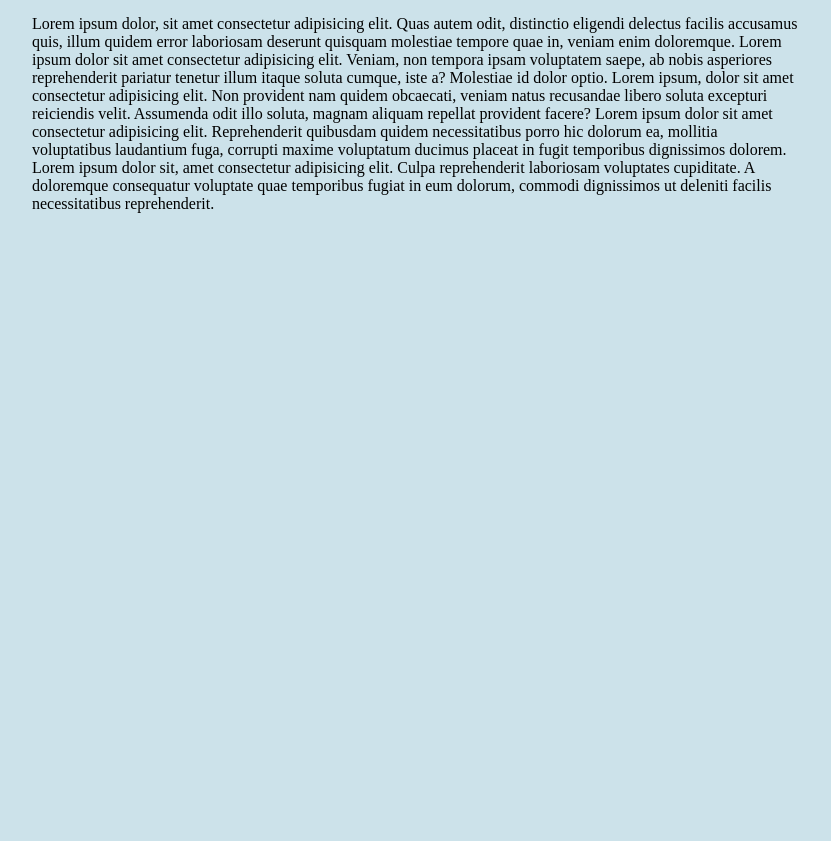
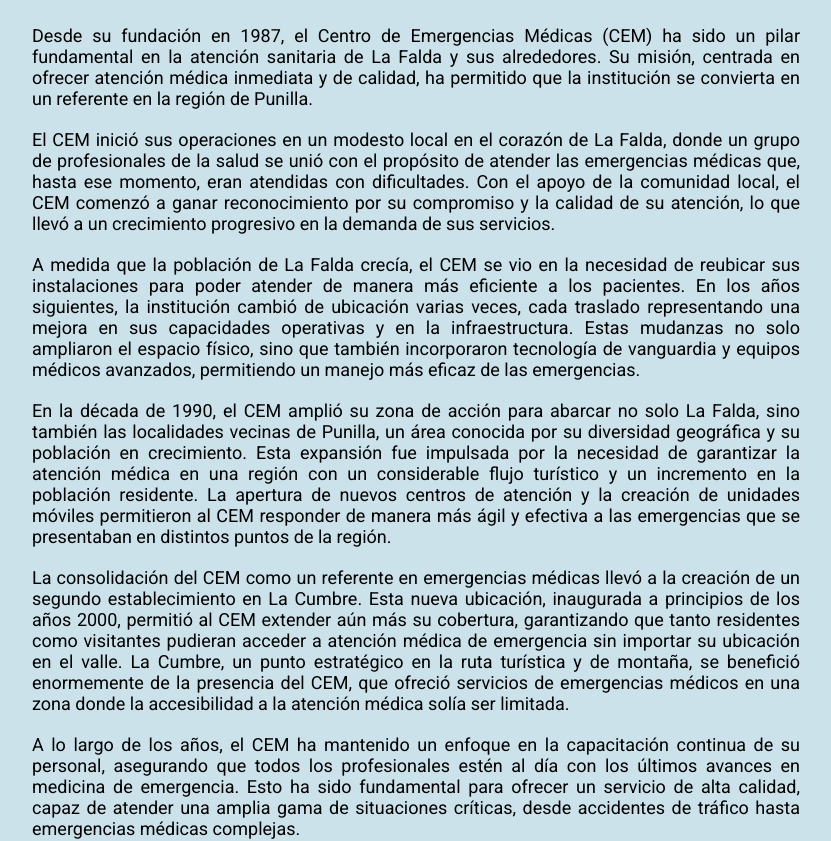
Before and after one commit to FranCasasH/cemweb, an Angular app: page /cem in a window 1280 px wide. Shown: the part 380-1221 px from the top of the page, without its empty margins (224-1055 px from the left). Before the commit the page ends 800 px from the top, so only its background shows below. Built offline with nearby package versions, Linux system fonts and the light colour scheme.

Commit message:
a some colors

```diff
--- a/src/app/pages/cem-info/cem-info.component.css
+++ b/src/app/pages/cem-info/cem-info.component.css
@@ -1,4 +1,6 @@
+@import url('https://fonts.googleapis.com/css2?family=Roboto:ital,wght@0,100;0,300;0,400;0,500;0,700;0,900;1,100;1,300;1,400;1,500;1,700;1,900&display=swap');
 div{
+    font-family: "Roboto", sans-serif;
     display: flex;
     justify-content: center;
     align-items: center;
@@ -9,5 +11,9 @@ img{
 }
 .text{
     width: 60%;
-
+    text-align: justify;
+    font-size: 18px;
 }
+.text p{
+    margin: 10px 0;
+}
--- a/src/app/pages/cem-info/cem-info.component.html
+++ b/src/app/pages/cem-info/cem-info.component.html
@@ -1,6 +1,12 @@
 <div>
     <img src="../../../assets/sheets/Logo cem.svg" alt="">
     <div class="text">
-        <p>Lorem ipsum dolor, sit amet consectetur adipisicing elit. Quas autem odit, distinctio eligendi delectus facilis accusamus quis, illum quidem error laboriosam deserunt quisquam molestiae tempore quae in, veniam enim doloremque. Lorem ipsum dolor sit amet consectetur adipisicing elit. Veniam, non tempora ipsam voluptatem saepe, ab nobis asperiores reprehenderit pariatur tenetur illum itaque soluta cumque, iste a? Molestiae id dolor optio. Lorem ipsum, dolor sit amet consectetur adipisicing elit. Non provident nam quidem obcaecati, veniam natus recusandae libero soluta excepturi reiciendis velit. Assumenda odit illo soluta, magnam aliquam repellat provident facere? Lorem ipsum dolor sit amet consectetur adipisicing elit. Reprehenderit quibusdam quidem necessitatibus porro hic dolorum ea, mollitia voluptatibus laudantium fuga, corrupti maxime voluptatum ducimus placeat in fugit temporibus dignissimos dolorem. Lorem ipsum dolor sit, amet consectetur adipisicing elit. Culpa reprehenderit laboriosam voluptates cupiditate. A doloremque consequatur voluptate quae temporibus fugiat in eum dolorum, commodi dignissimos ut deleniti facilis necessitatibus reprehenderit.</p>
+        <p>Desde su fundación en 1987, el Centro de Emergencias Médicas (CEM) ha sido un pilar fundamental en la atención sanitaria de La Falda y sus alrededores. Su misión, centrada en ofrecer atención médica inmediata y de calidad, ha permitido que la institución se convierta en un referente en la región de Punilla.</p>
+        <p>El CEM inició sus operaciones en un modesto local en el corazón de La Falda, donde un grupo de profesionales de la salud se unió con el propósito de atender las emergencias médicas que, hasta ese momento, eran atendidas con dificultades. Con el apoyo de la comunidad local, el CEM comenzó a ganar reconocimiento por su compromiso y la calidad de su atención, lo que llevó a un crecimiento progresivo en la demanda de sus servicios.</p>
+        <p>A medida que la población de La Falda crecía, el CEM se vio en la necesidad de reubicar sus instalaciones para poder atender de manera más eficiente a los pacientes. En los años siguientes, la institución cambió de ubicación varias veces, cada traslado representando una mejora en sus capacidades operativas y en la infraestructura. Estas mudanzas no solo ampliaron el espacio físico, sino que también incorporaron tecnología de vanguardia y equipos médicos avanzados, permitiendo un manejo más eficaz de las emergencias.</p>
+        <p>En la década de 1990, el CEM amplió su zona de acción para abarcar no solo La Falda, sino también las localidades vecinas de Punilla, un área conocida por su diversidad geográfica y su población en crecimiento. Esta expansión fue impulsada por la necesidad de garantizar la atención médica en una región con un considerable flujo turístico y un incremento en la población residente. La apertura de nuevos centros de atención y la creación de unidades móviles permitieron al CEM responder de manera más ágil y efectiva a las emergencias que se presentaban en distintos puntos de la región.</p>
+        <p>La consolidación del CEM como un referente en emergencias médicas llevó a la creación de un segundo establecimiento en La Cumbre. Esta nueva ubicación, inaugurada a principios de los años 2000, permitió al CEM extender aún más su cobertura, garantizando que tanto residentes como visitantes pudieran acceder a atención médica de emergencia sin importar su ubicación en el valle. La Cumbre, un punto estratégico en la ruta turística y de montaña, se benefició enormemente de la presencia del CEM, que ofreció servicios de emergencias médicos en una zona donde la accesibilidad a la atención médica solía ser limitada.</p>
+        <p>A lo largo de los años, el CEM ha mantenido un enfoque en la capacitación continua de su personal, asegurando que todos los profesionales estén al día con los últimos avances en medicina de emergencia. Esto ha sido fundamental para ofrecer un servicio de alta calidad, capaz de atender una amplia gama de situaciones críticas, desde accidentes de tráfico hasta emergencias médicas complejas.</p>
+        <p>Hoy en día, el CEM es reconocido no solo por su capacidad de respuesta, sino también por su compromiso con la comunidad. Participa activamente en campañas de concientización y prevención de enfermedades, promoviendo la salud y el bienestar en La Falda y sus alrededores. El establecimiento ha sabido adaptarse a los cambios en el entorno sanitario y a las necesidades de la población, siempre manteniendo su objetivo principal: salvar vidas y brindar atención de emergencia oportuna y eficiente.</p>
     </div>
 </div>
```
